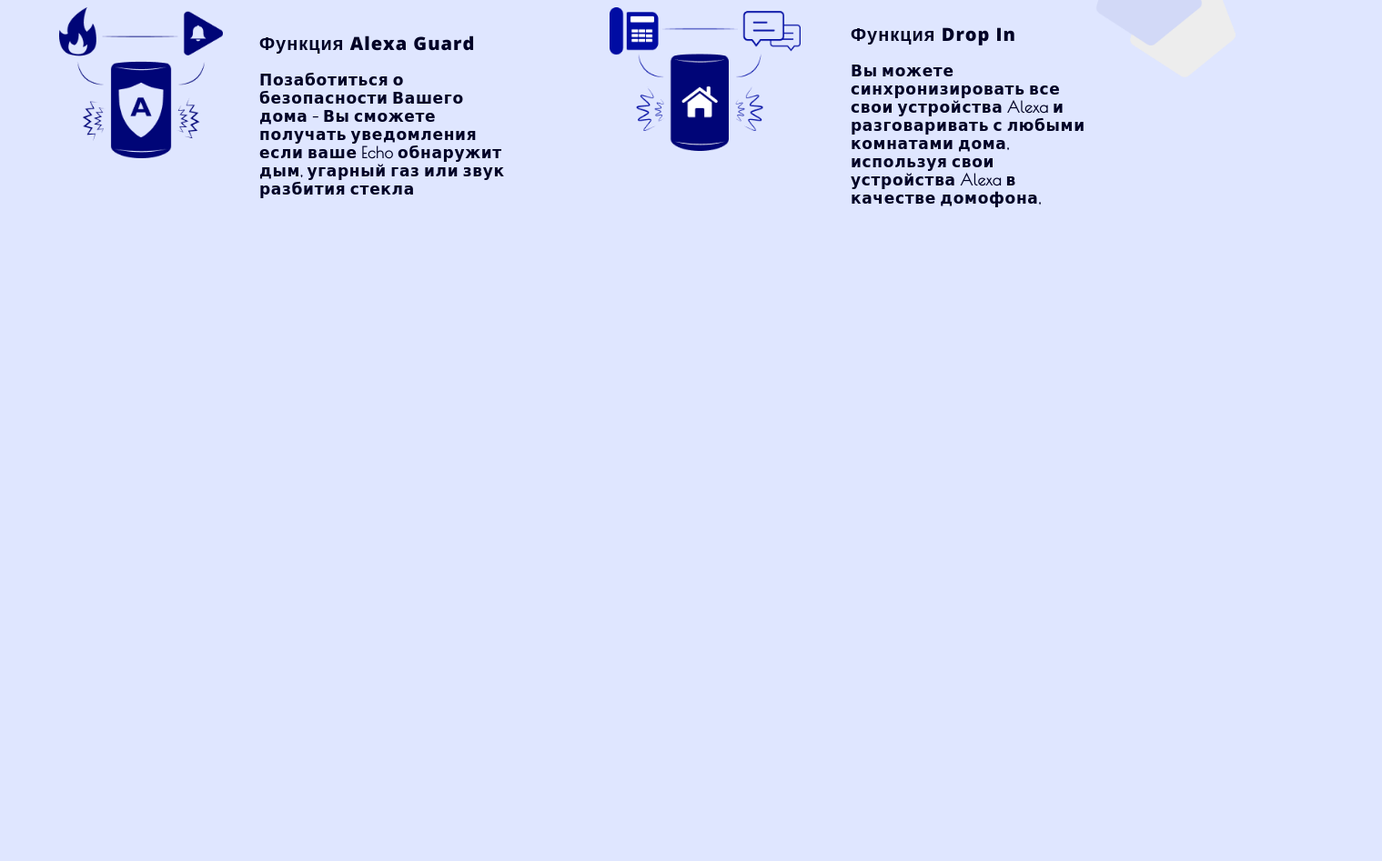
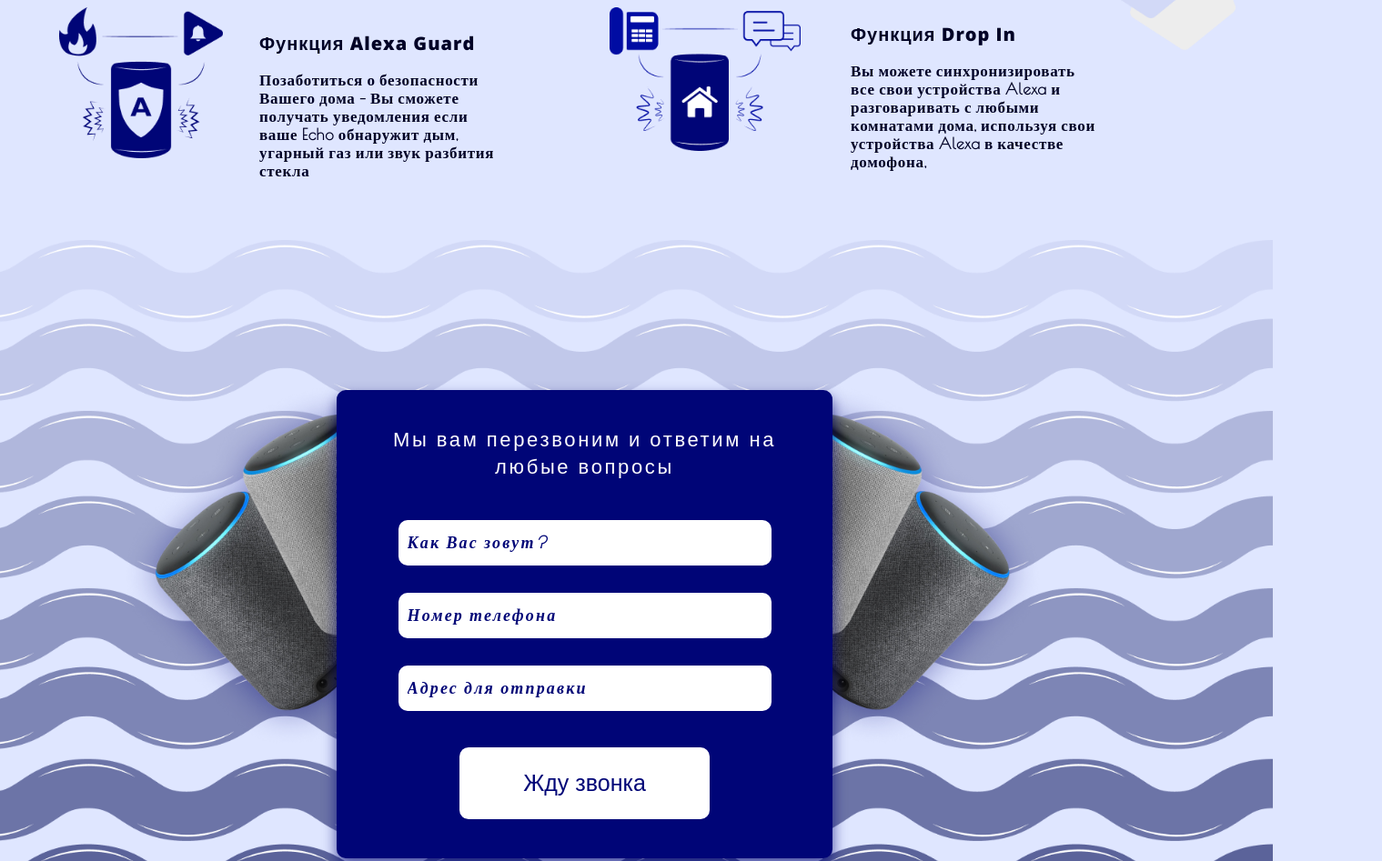
Before and after one commit to glebisalive/AmazonEcho, a plain HTML site: page index.html in a window 1280 px wide. Shown: the part 3375-4322 px from the top of the page at 91% size, 1519 px wide, since content can reach past the window. Drawn offline with nearby package versions, Linux system fonts and the light colour scheme.

Commit message:
4/9/2021
form complete

```diff
--- a/css/style.css
+++ b/css/style.css
@@ -363,7 +363,7 @@
    margin-top: 30px;
    position: relative;
    left: 40px;
-   font-family: 'Poiret One', cursive;
+   font-family: 'Poiret One', italic;
    font-weight: bold;
    font-size: 17px;
    line-height: 20px;
@@ -398,7 +398,7 @@
    margin-top: 20px;
    position: relative;
    left: 55px;
-   font-family: 'Poiret One', cursive;
+   font-family: 'Poiret One', italic;
    font-weight: bold;
    font-size: 17px;
    line-height: 20px;
@@ -418,3 +418,87 @@
    right: 150px;
    bottom: 1900px;
 }
+
+.s5__background{
+   position: relative;
+   right: 186px;
+   bottom: 1700px;
+}
+
+.s5__back-speakers{
+   display: flex;
+   justify-content: center;
+   position: relative;
+   bottom: 2420px;
+}
+
+.s5__back-speakers-left{
+   padding-right: 210px;
+}
+
+.form{
+   width: 545px;
+   height: 515px;
+   background: #000577;
+   display: flex;
+   flex-direction: column;
+   align-items: center;
+   justify-content: center;
+   position: relative;
+   left: 305px;
+   bottom: 2840px;
+   border-radius: 10px;
+   box-shadow: 0px 8px 15px rgba(0, 5, 119, 0.7);
+}
+
+.form__title{
+   text-align: center;
+   color: #fff;
+   letter-spacing: 0.12em;
+   font-size: 22px;
+   line-height: 30px;
+   position: relative;
+   bottom: 30px;
+}
+
+input {
+   width: 390px;
+   height: 30px;
+   border: none;
+   border-radius: 10px;
+   padding: 10px;
+   margin: 15px;
+   outline: none;
+   font-size: 18px;
+   font-style: italic;
+   font-weight: bold;
+   font-family: 'Poiret One', italic;
+   letter-spacing: 0.12em;
+   color: #000577;
+}
+
+::-webkit-input-placeholder {
+   color: #000577;
+}
+input[type="number"]::-webkit-inner-spin-button {
+   -webkit-appearance: none;
+}
+
+.form__button{
+   background-color: #ffffff;
+   border: none;
+   padding: 25px 70px 25px 70px ;
+   border: none;
+   border-radius: 10px;
+   font-size: 25px;
+   color: #000577;
+   position: relative;
+   top: 25px;
+   outline: none;
+   cursor: pointer;
+   transition: .3s linear
+}
+
+.form__button:hover{
+   box-shadow: 280px 0 0 0 rgba(0, 5, 119, 0.25) inset;
+}
--- a/index.html
+++ b/index.html
@@ -199,6 +199,81 @@
          </div>
       </div>
    </section>
+   <section class="order-form">
+      <div class="container">
+         <div class="s5__background">
+            <img src="images/s5__background-image.png" alt="s5__background" width="1520px">
+         </div>
+         <div class="s5__back-speakers">
+            <div class="s5__back-speakers-left">
+               <img src="images/s5__left-speaker.png" alt="s5__back-speakers-left" width="420px">
+            </div>
+            <div class="s5__back-speakers-right">
+               <img src="images/s5__right-speaker.png" alt="s5__back-speakers-right" width="420px">
+            </div>
+         </div>
+         <form class="form">
+            <p class="form__title">
+               Мы вам перезвоним и ответим на <br> любые вопросы
+            </p>
+            <p>
+               <input class="form__name" type="text" placeholder="Как Вас зовут?">
+            </p>
+            <p>
+               <input class="form__phone" type="number" placeholder="Номер телефона">
+            </p>
+            <p>
+               <input class="form__address" type="text" placeholder="Адрес для отправки">
+            </p>
+            <button class="form__button">Жду звонка</button>
+         </form>
+      </div>
+   </section>
+   <section class="contacts">
+      <div class="contacts__top">
+         <img class="s6__left-image" src="images/s6__left-image.png" alt="s6__left-image">
+         <h1>Свяжитесь с нами</h1>
+         <img class="s6__right-image" src="images/s6__right-image.png" alt="s6__right-image">
+      </div>
+      <div class="contacts__content">
+         <div class="contacts__content-item-left">
+            <div class="s6__icon">
+               <img class="s6__icon-left" src="images/s6__icon-left.png" alt="s6__icon-left">
+            </div>
+            <h2>Найдите нас</h2>
+            <hr>
+            <p>
+               Шота Руставели, 24 <br>
+               Киев
+            </p>
+         </div>
+         <div class="contacts__content-item-center">
+            <div class="s6__icon">
+               <img class="s6__icon-center" src="images/s6__icon-center.png" alt="s6__icon-left">
+            </div>
+            <h2>Позвоните нам</h2>
+            <hr>
+            <p>
+               +380 (44) 000 00 00 <br>
+               +380 (95) 000 00 00
+            </p>
+         </div>
+         <div class="contacts__content-item-right">
+            <div class="s6__icon">
+               <img class="s6__icon-right" src="images/s6__icon-right.png" alt="s6__icon-left">
+            </div>
+            <h2>Напишите нам</h2>
+            <hr>
+            <p>
+               echo3gen@gmail.com<br>
+               3genmedia@gmail.com
+            </p>
+         </div>
+      </div>
+      <div class="map-image">
+         <img class="map-image" src="images/map-image.png" alt="map-image" width="1519px">
+      </div>
+   </section>
 </body>
 
 </html>
```
Also changed, not shown: images/map-image.png (added), images/s5__background-image.png (added), images/s5__left-speaker.png (added), images/s5__right-speaker.png (added), images/s6__icon-center.png (added), images/s6__icon-left.png (added), images/s6__icon-right.png (added), images/s6__left-image.png (added), images/s6__right-image.png (added).
